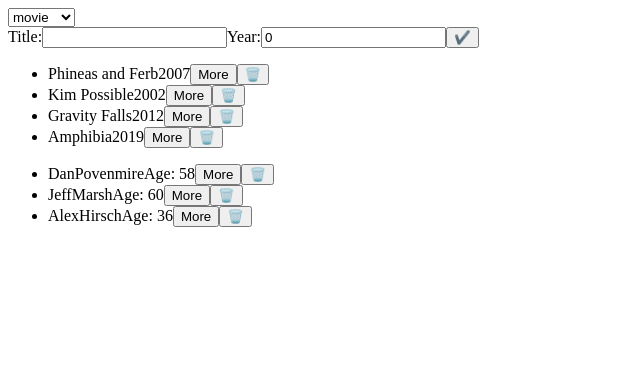
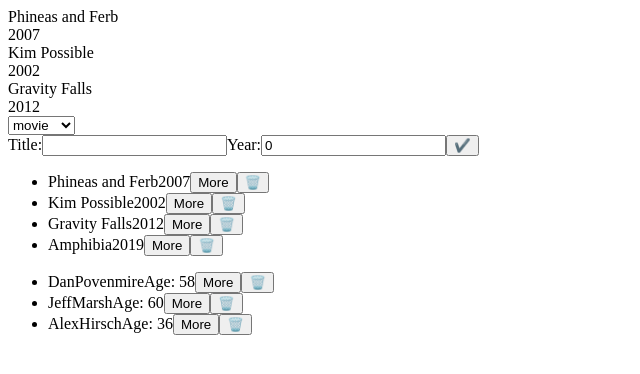
Before and after one commit to michal-kaszubowski/sausages, a React (Create React App) app in the folder lab04/: page / in a window 1280 px wide. Shown: the top 374 px of the page, without its empty margins (0-640 px from the left). Built offline with nearby package versions, Linux system fonts and the light colour scheme; the HTML template or start-up script is replaced by a standard one.

Commit message:
Dodanie Dashboarda wyświetlającego trzy najnowsze filmy ze stora.

```diff
--- a/lab04/src/ui/App.js
+++ b/lab04/src/ui/App.js
@@ -1,4 +1,5 @@
 import {useState} from "react";
+import Dashboard from "./Dashboard";
 import Add from "./Add";
 import ListMovies from "./ListMovies";
 import ListDirectors from "./ListDirectors";
@@ -8,6 +9,7 @@
 
     return (
         <div className="App">
+            <Dashboard/>
             <div className="add">
                 <select name="itemTypeSelect" onChange={event => {
                     setItemType(event.target.value);
--- /dev/null
+++ b/lab04/src/ui/Dashboard.js
@@ -0,0 +1,20 @@
+import {connect} from "react-redux";
+
+const Dashboard = ({movies}) => {
+    return (
+        <div className="Dashboard">
+            {movies.sort((fst, scd) => fst.year >= scd.year ? 0 : 1).slice(0, 3).map(movie => (
+                <div className="movie" key={movie.id}>
+                    <div className="cover"/>
+                    <div className="title">{movie.title}</div>
+                    <div className="year">{movie.year}</div>
+                    <div className="director">{movie.director}</div>
+                </div>
+            ))}
+        </div>
+    );
+}
+
+const mapStateToProps = state => ({movies: state.movies});
+
+export default connect(mapStateToProps)(Dashboard);
```
